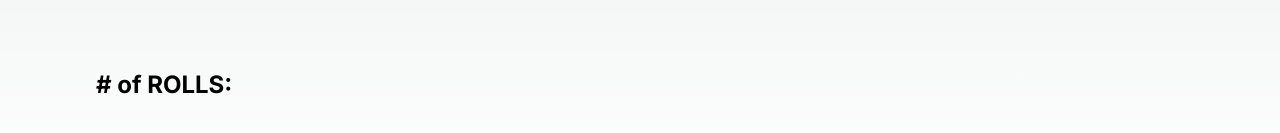
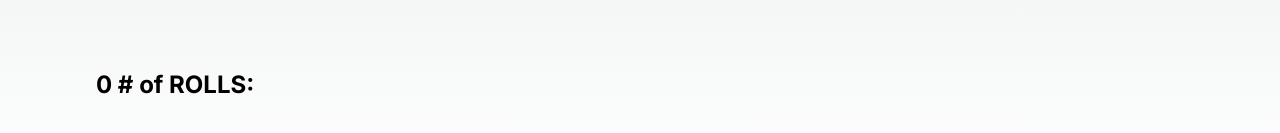
Before and after one commit to jovyflagg/crapsgame, a Next.js app: page / in a window 1280 px wide. Shown: the part 605-738 px from the top of the page. Built offline with nearby package versions, Linux system fonts and the light colour scheme.

Commit message:
Counting dice

```diff
--- a/src/app/page.js
+++ b/src/app/page.js
@@ -6,6 +6,7 @@ import { useState } from 'react';
 export default function Home() {
 
   const [diceSum, setDiceSum] = useState(0);
+  const [count, setCount] = useState(0);
   // const sum = Math.floor(Math.random() * 6 + 1);
 
 
@@ -13,9 +14,10 @@ export default function Home() {
     console.log("rolling the dice...");
     const die1 = Math.floor(Math.random() * 6 + 1);
     const die2 = Math.floor(Math.random() * 6 + 1);
-
     const sum = die1 + die2;
     setDiceSum(sum);
+    setCount(prev => prev + 1);
+
   }
 
   return (
@@ -46,7 +48,7 @@ export default function Home() {
 
         >
           <h2>
-            # of ROLLS:
+           {count} # of ROLLS:
           </h2>
 
         </a>
```
